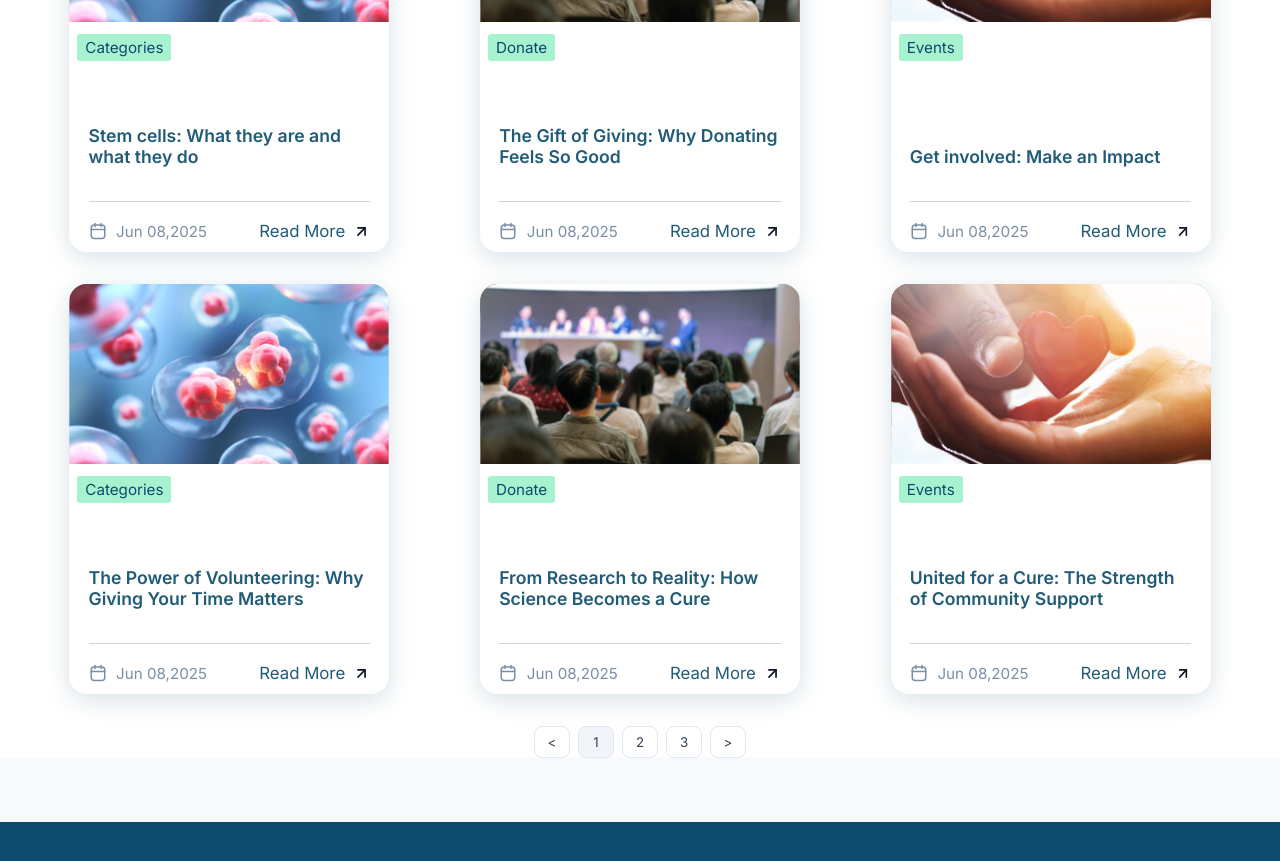
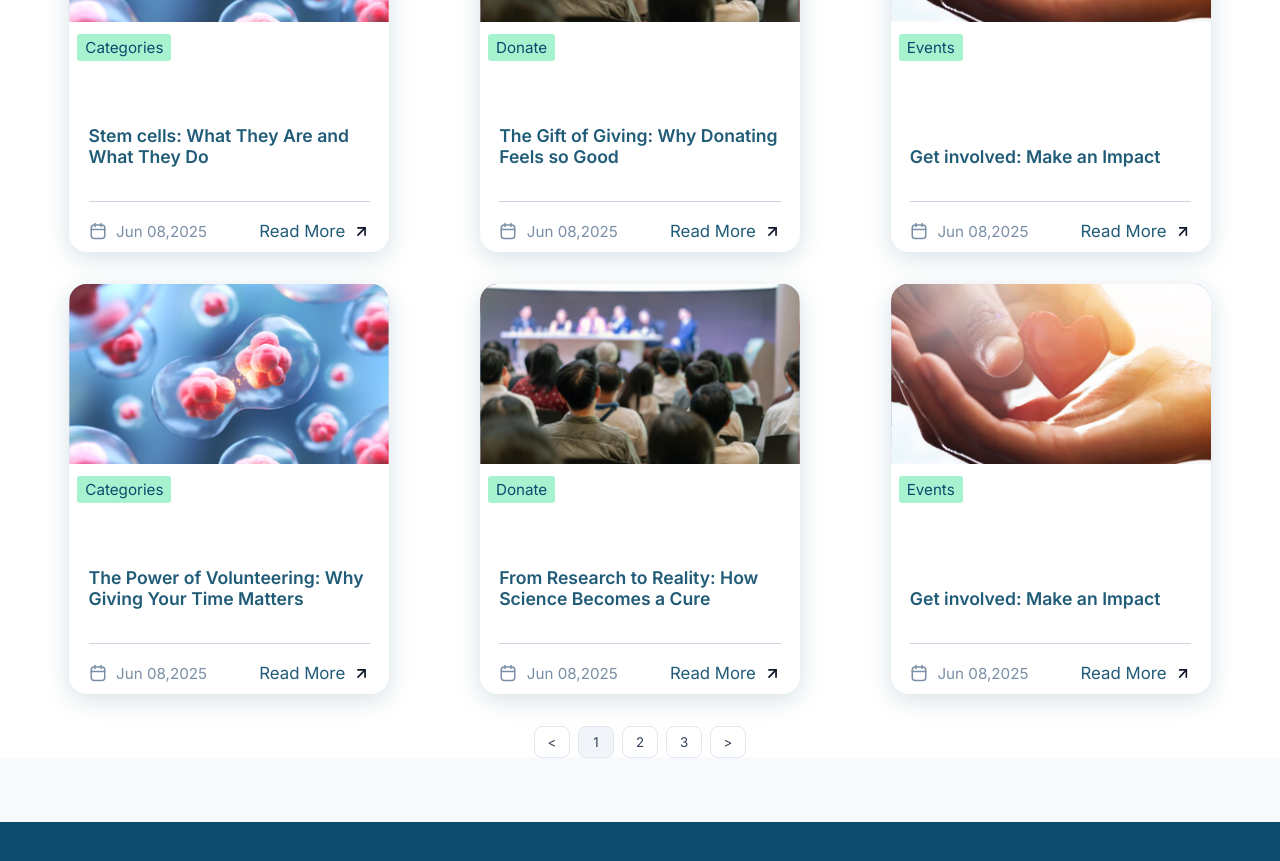
Before and after one commit to winnteas/for-a-cure-foundation, a React (Create React App) app: page /news in a window 1280 px wide. Shown: the part 920-1781 px from the top of the page. Built offline with nearby package versions, Linux system fonts and the light colour scheme.

Commit message:
small updates

```diff
--- a/src/layouts/Footer.tsx
+++ b/src/layouts/Footer.tsx
@@ -26,7 +26,7 @@ const Footer: React.FC = () => (
         <div className={styles.orgInfo}>
           Aussies 4 Cures, trading as For A Cure Foundation, is an ATO-registered charity, dedicated to advancing the prevention or control of diseases in humans, and promoting meaningful health outcomes.
          <br/><br/> All donations over $2 are tax-deductible.
-         <br/><br/> Charitable Fundraising Authority No. CFN/27883.
+         <br/> Charitable Fundraising Authority No. CFN/27883.
 
         </div>
       </div>
--- a/src/pages/News.tsx
+++ b/src/pages/News.tsx
@@ -9,12 +9,12 @@ import thumb3 from '../assets/news-thumbnails/news-thumbnail-3.svg';
 import Breadcrumb from '../components/breadcrumb/Breadcrumb';
 
 const cards = [
-  { title: 'Stem cells: What they are and what they do', date: 'Jun 08,2025', desc: '', category: 'Categories', categoryType: 'categories' as const, image: thumb1 },
-  { title: 'The Gift of Giving: Why Donating Feels So Good', date: 'Jun 08,2025', desc: '', category: 'Donate', categoryType: 'donate' as const, image: thumb2 },
+  { title: 'Stem cells: What They Are and What They Do', date: 'Jun 08,2025', desc: '', category: 'Categories', categoryType: 'categories' as const, image: thumb1 },
+  { title: 'The Gift of Giving: Why Donating Feels so Good', date: 'Jun 08,2025', desc: '', category: 'Donate', categoryType: 'donate' as const, image: thumb2 },
   { title: 'Get involved: Make an Impact', date: 'Jun 08,2025', desc: '', category: 'Events', categoryType: 'events' as const, image: thumb3 },
   { title: 'The Power of Volunteering: Why Giving Your Time Matters', date: 'Jun 08,2025', desc: '', category: 'Categories', categoryType: 'categories' as const, image: thumb1 },
   { title: 'From Research to Reality: How Science Becomes a Cure', date: 'Jun 08,2025', desc: '', category: 'Donate', categoryType: 'donate' as const, image: thumb2 },
-  { title: 'United for a Cure: The Strength of Community Support', date: 'Jun 08,2025', desc: '', category: 'Events', categoryType: 'events' as const, image: thumb3 },
+  { title: 'Get involved: Make an Impact', date: 'Jun 08,2025', desc: '', category: 'Events', categoryType: 'events' as const, image: thumb3 },
 ];
 
 const breadcrumbItems = [
```
